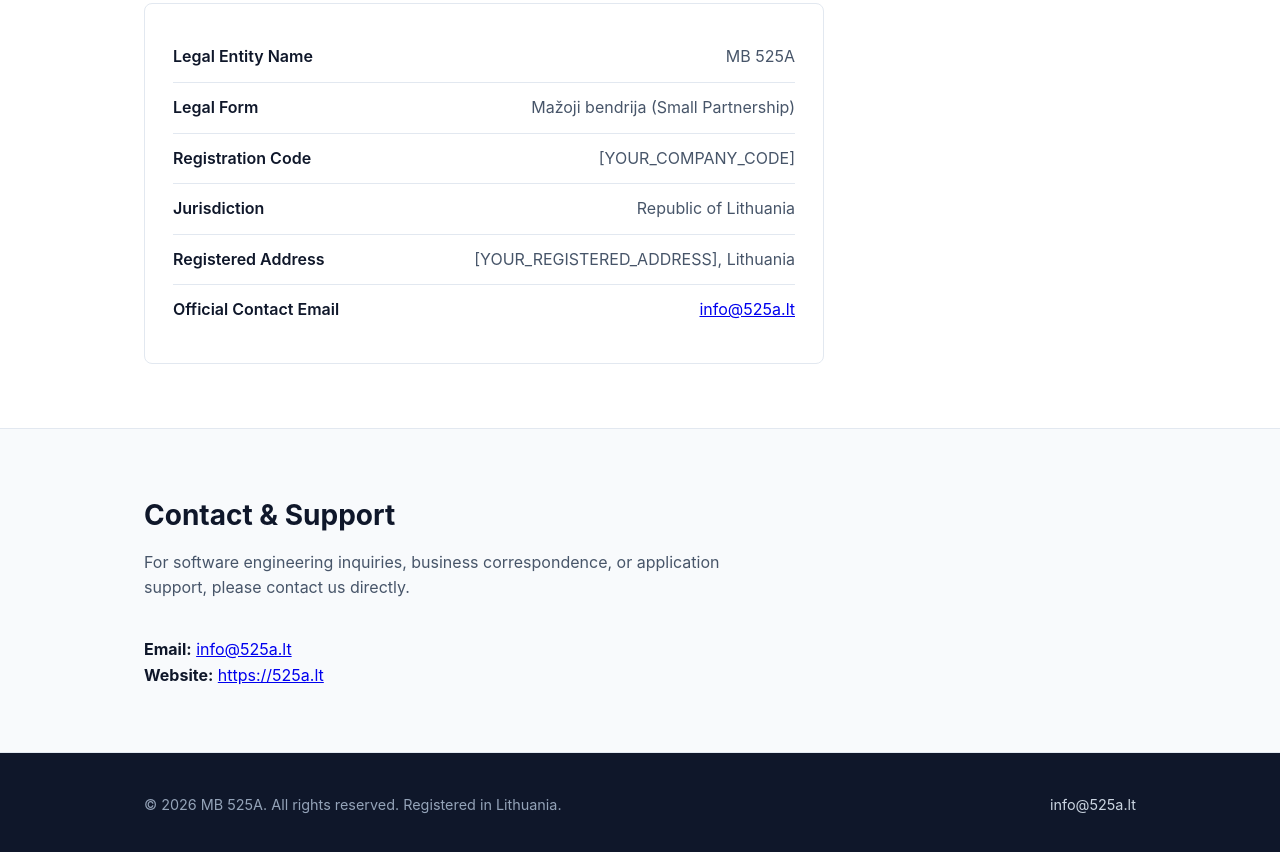
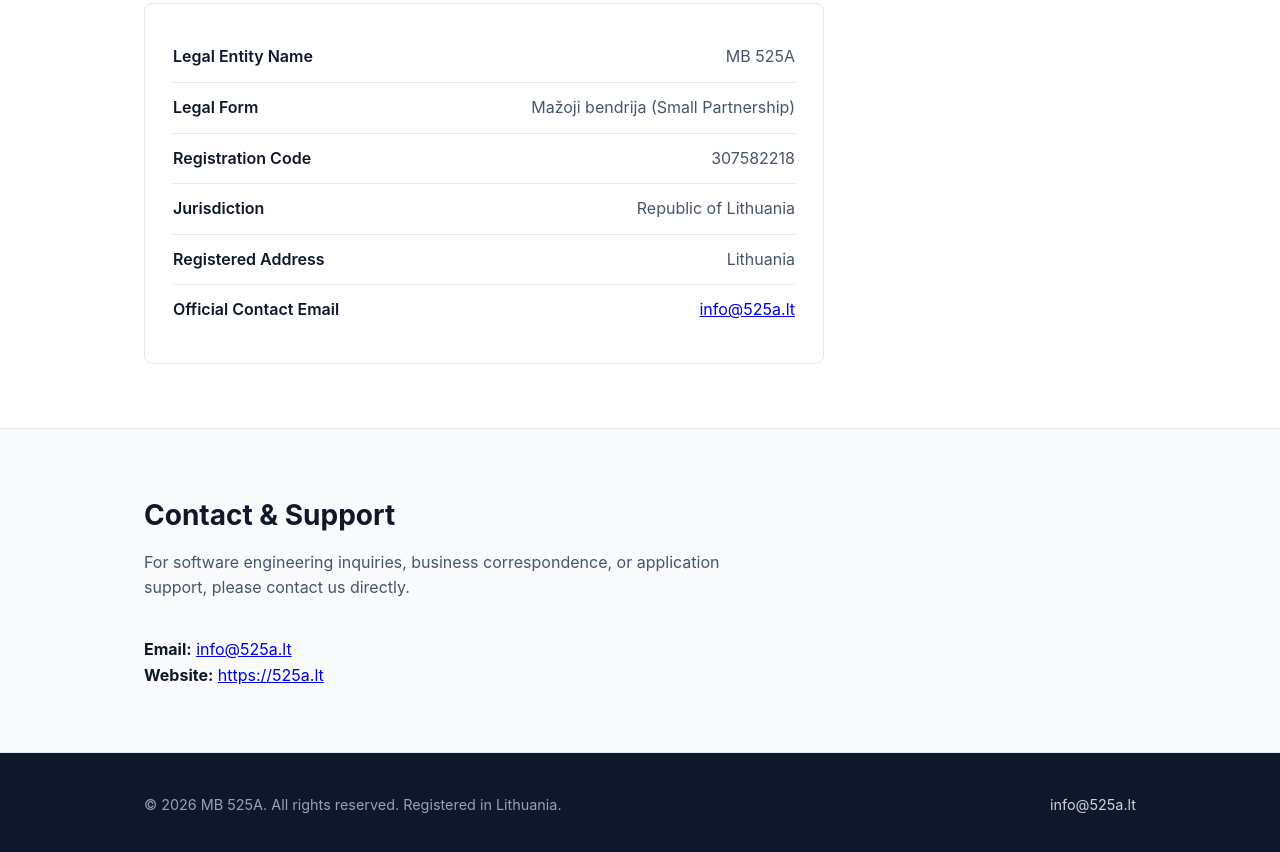
Before and after one commit to MB525A/525a-website, a plain HTML site: page index.html in a window 1280 px wide. Shown: the part 1671-2523 px from the top of the page. Drawn offline with Linux system fonts and the light colour scheme.

Commit message:
Update registration code and address in index.html

```diff
--- a/index.html
+++ b/index.html
@@ -325,7 +325,7 @@
           </div>
           <div class="detail-row">
             <span class="detail-label">Registration Code</span>
-            <span class="detail-value">[YOUR_COMPANY_CODE]</span>
+            <span class="detail-value">307582218</span>
           </div>
           <div class="detail-row">
             <span class="detail-label">Jurisdiction</span>
@@ -333,7 +333,7 @@
           </div>
           <div class="detail-row">
             <span class="detail-label">Registered Address</span>
-            <span class="detail-value">[YOUR_REGISTERED_ADDRESS], Lithuania</span>
+            <span class="detail-value">Lithuania</span>
           </div>
           <div class="detail-row">
             <span class="detail-label">Official Contact Email</span>
```
